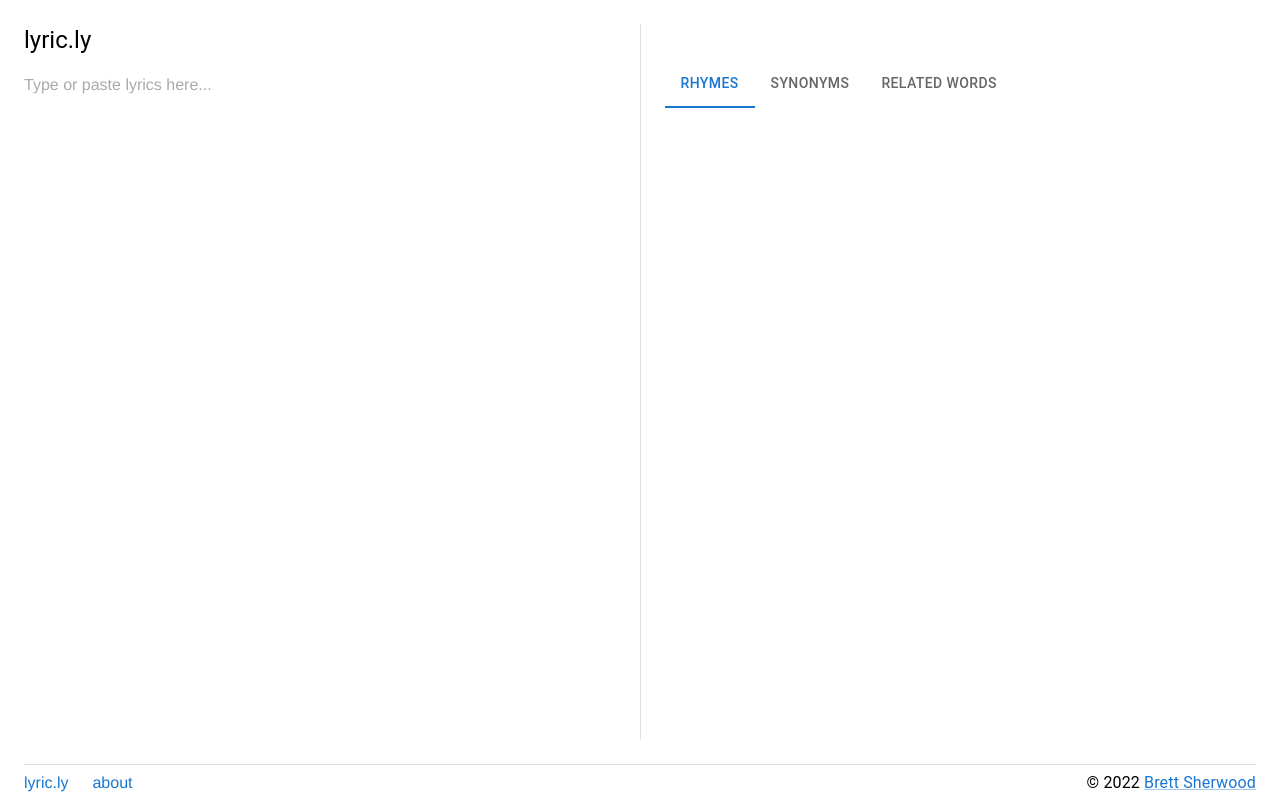
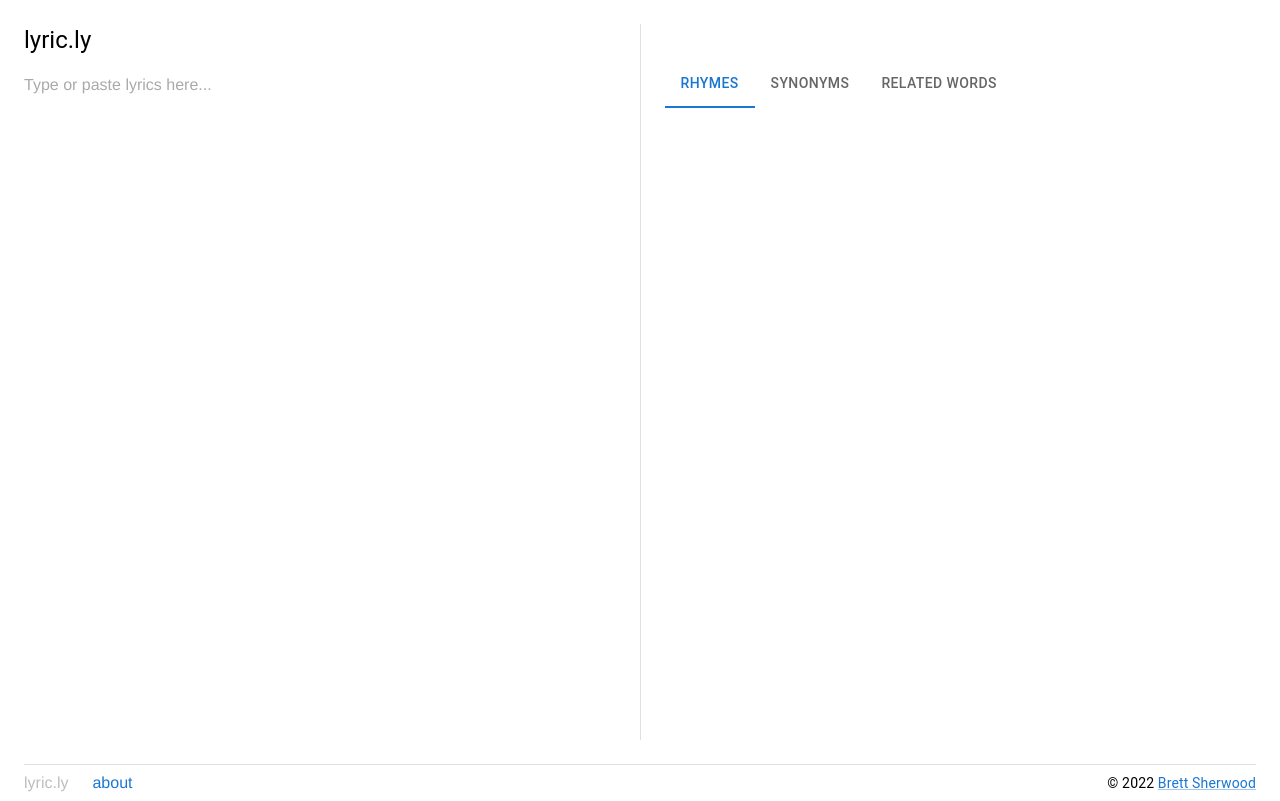
Before and after one commit to brett-generac/lyricly, a React app: page / in a window 1280 px wide. Built offline with nearby package versions, Linux system fonts and the light colour scheme.

Commit message:
set up theme, use override to style disabled link

```diff
--- a/src/App.tsx
+++ b/src/App.tsx
@@ -1,12 +1,12 @@
 import React, { useState, createContext } from 'react';
-import { Box } from '@mui/material';
+import { Box, ThemeProvider } from '@mui/material';
 
 import { Home } from './screens/Home';
 import { About } from './screens/About';
 import { Footer } from './components/Footer';
 
+import { theme } from './Theme';
 import { DataType, Screen } from './Constants';
-
 import type { ContextValue, DataPoint } from './Types';
 
 const footerHeight = 36;
@@ -58,12 +58,12 @@ function App() {
   };
 
   return (
-    <Context.Provider value={contextValue}>
-      <Box sx={boxSx}>
-        {(screen === Screen.HOME && <Home />) || (screen === Screen.ABOUT && <About />)}
-      </Box>
-      <Footer />
-    </Context.Provider>
+    <ThemeProvider theme={theme}>
+      <Context.Provider value={contextValue}>
+        <Box sx={boxSx}>{(screen === Screen.ABOUT && <About />) || <Home />}</Box>
+        <Footer />
+      </Context.Provider>
+    </ThemeProvider>
   );
 }
 
--- /dev/null
+++ b/src/Theme.ts
@@ -0,0 +1,18 @@
+import { createTheme } from '@mui/material';
+
+const { palette } = createTheme(); // mui default theme palette
+
+export const theme = createTheme({
+  components: {
+    MuiLink: {
+      styleOverrides: {
+        root: {
+          '&[disabled]': {
+            color: palette.action.disabled,
+            pointerEvents: 'none',
+          },
+        },
+      },
+    },
+  },
+});
--- a/src/components/Footer.tsx
+++ b/src/components/Footer.tsx
@@ -16,9 +16,13 @@ const boxSx = {
 };
 
 export const Footer = () => {
-  const { setScreen } = useContext(Context);
+  const { screen, setScreen } = useContext(Context);
+
+  const isHomeScreen = screen === Screen.HOME;
+  const isAboutScreen = screen === Screen.ABOUT;
 
   const handleClick = (event: MouseEvent, screen: Screen) => {
+    console.log('called');
     event.preventDefault();
     setScreen(screen);
   };
@@ -29,18 +33,28 @@ export const Footer = () => {
       <Box sx={boxSx}>
         <Box sx={{ display: 'flex' }}>
           <Box pr={3}>
-            <Link href="#" underline="hover" onClick={(event) => handleClick(event, Screen.HOME)}>
+            <Link
+              component="button"
+              underline="hover"
+              onClick={(event) => handleClick(event, Screen.HOME)}
+              disabled={isHomeScreen}
+            >
               lyric.ly
             </Link>
           </Box>
           <Box pr={3}>
-            <Link href="#" underline="hover" onClick={(event) => handleClick(event, Screen.ABOUT)}>
+            <Link
+              component="button"
+              underline="hover"
+              onClick={(event) => handleClick(event, Screen.ABOUT)}
+              disabled={isAboutScreen}
+            >
               about
             </Link>
           </Box>
         </Box>
         <Box>
-          <Typography>
+          <Typography variant="body2">
             &copy; {year}{' '}
             <Link href="https://github.com/clockmakerbrett" target="blank">
               Brett Sherwood
```
